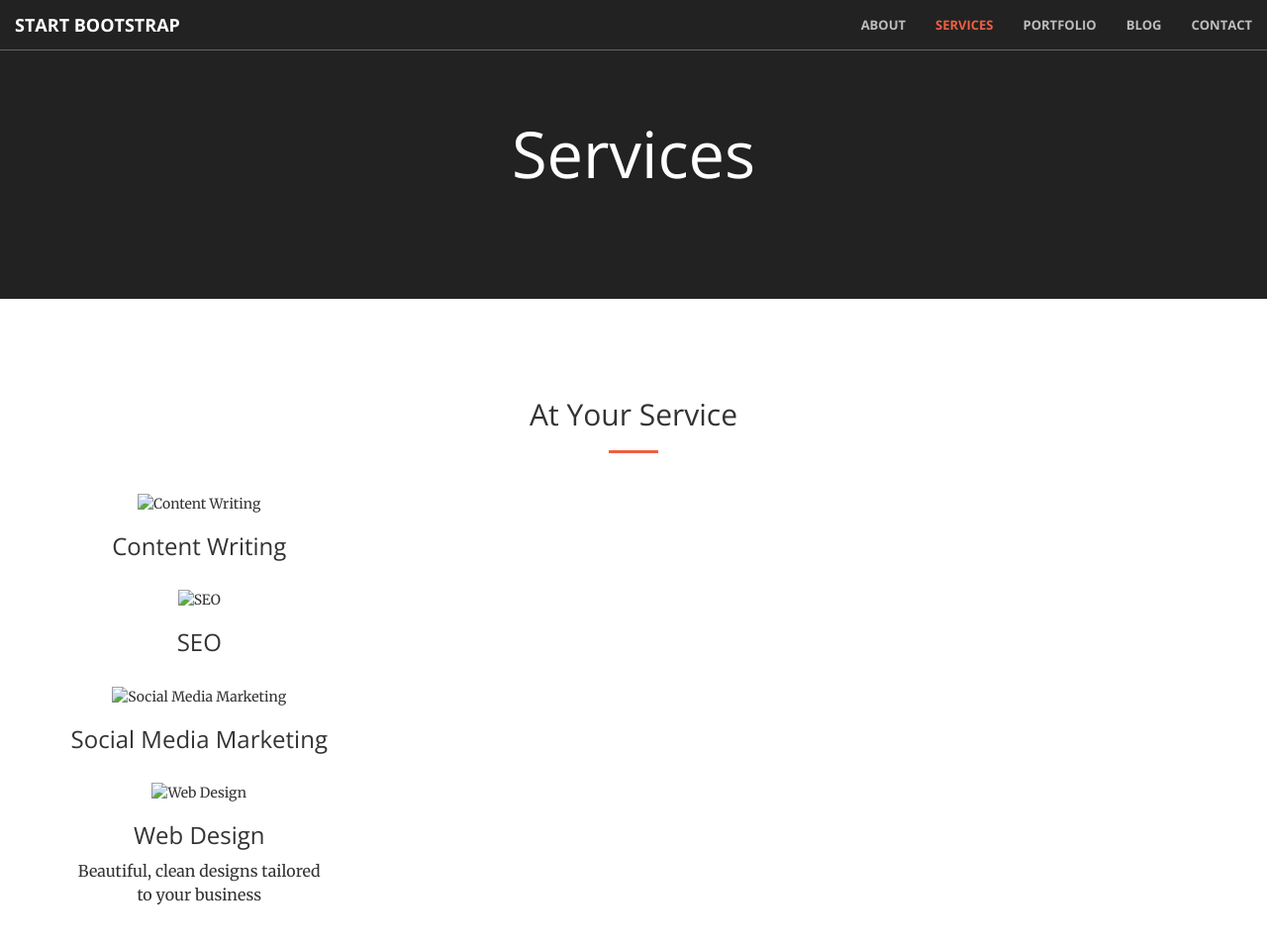
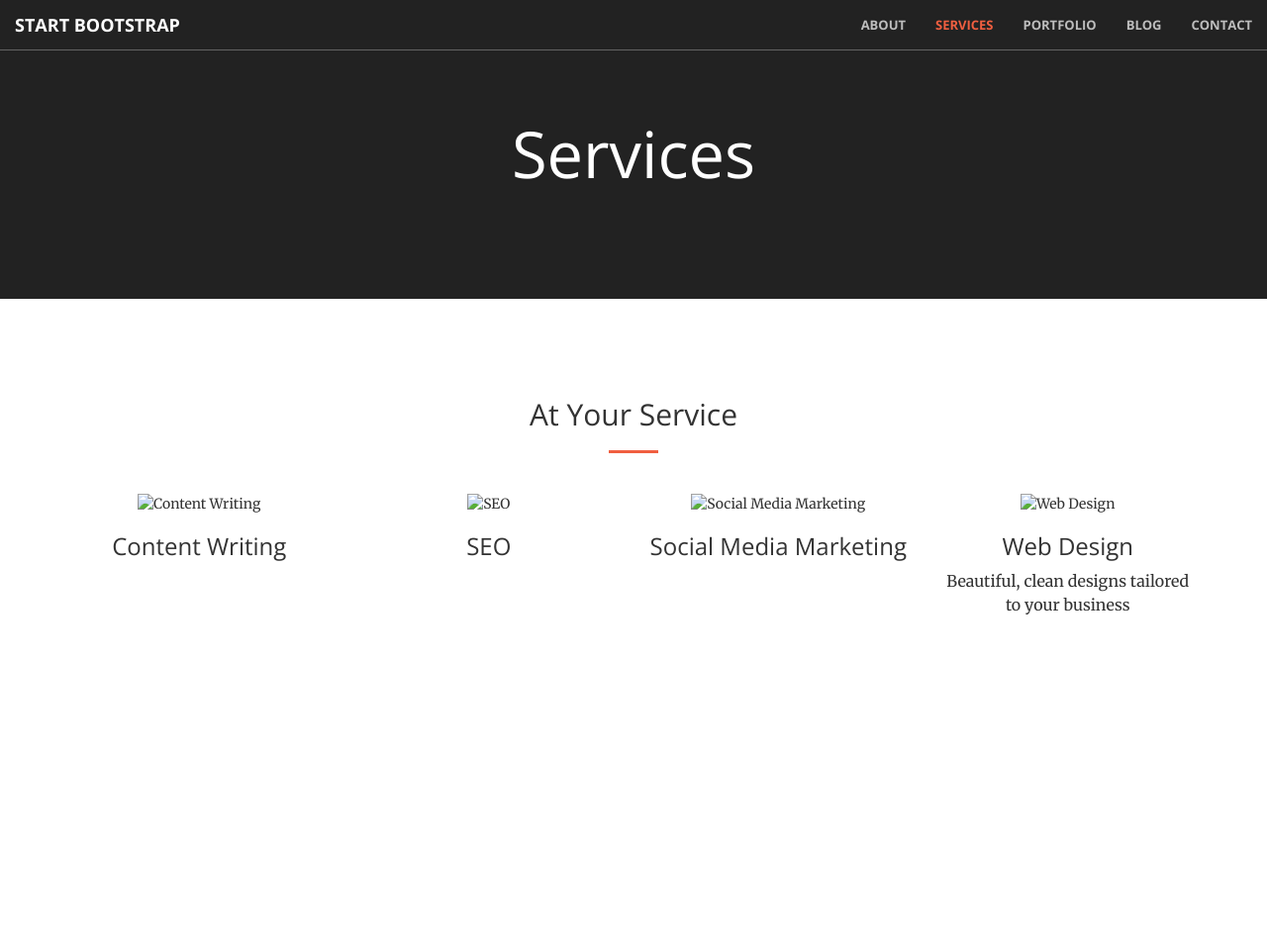
Before and after one commit to rayrshah/creative, a Jekyll site: the page built from services.html, in a window 1280 px wide and 1016 px high. Shown: the top 953 px of the window at 99% size. Built offline with Jekyll 4.4.1, drawn with Linux system fonts in a browser that asks for light colours.

Commit message:
Updated '/services.html' via CloudCannon

```diff
--- a/services.html
+++ b/services.html
@@ -7,6 +7,7 @@ title: Services
     <h1>Services</h1>
   </div>
 </section>
+
 <section id="services">
   <div class="container">
     <div class="row">
@@ -16,17 +17,18 @@ title: Services
       </div>
     </div>
   </div>
+
   <div class="container">
+    <div class="row">
       {% for service in site.services %}
-            <div class="row">
         <div class="col-lg-3 col-md-6 text-center">
           <div class="service-box">
-                        <img src="{{ service.image_path }}" alt="{{ service.title }}" />
+            <img src="{{ service.image_path }}" alt="{{ service.title }}"/>
             <h3>{{ service.title }}</h3>
             <p class="text-muted">{{ service.content }}</p>
           </div>
         </div>
-            </div>
       {% endfor %}
     </div>
+  </div>
 </section>
```
Lines whose indentation alone changed are shown as unchanged.
